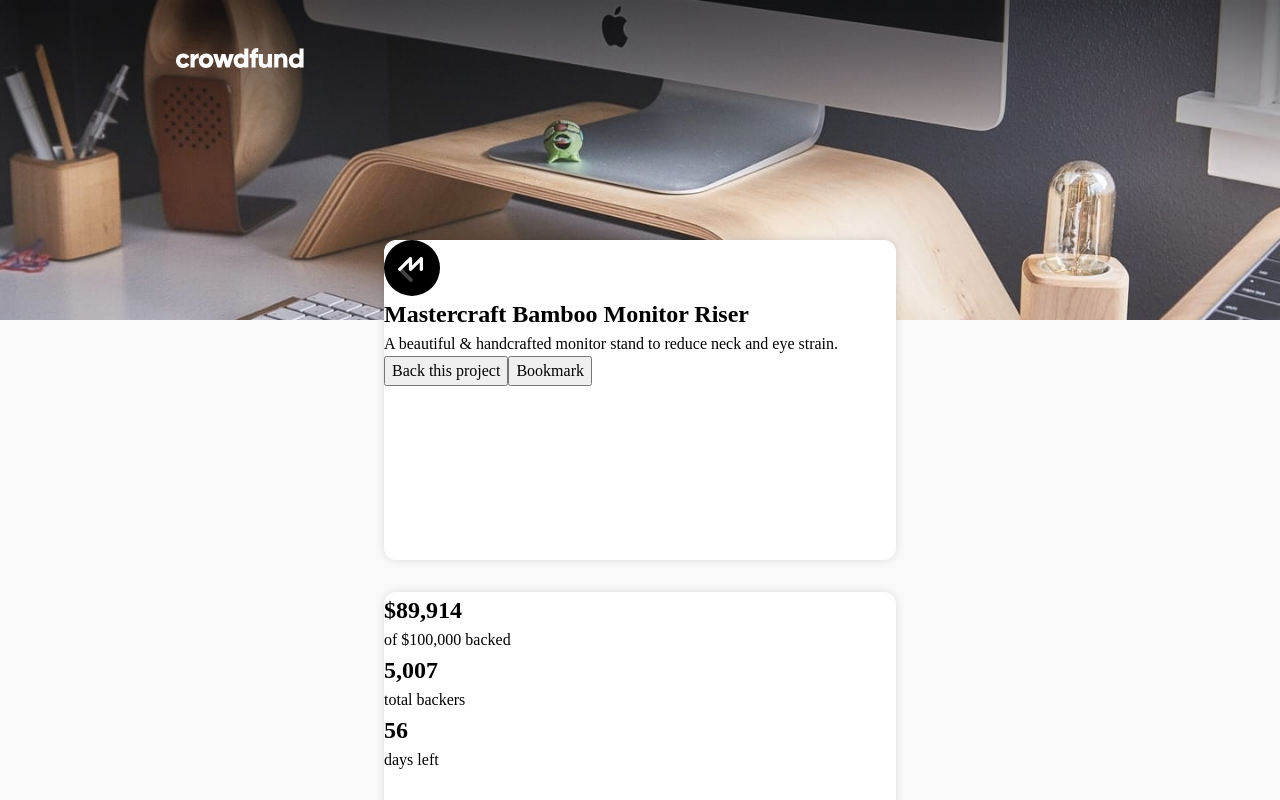
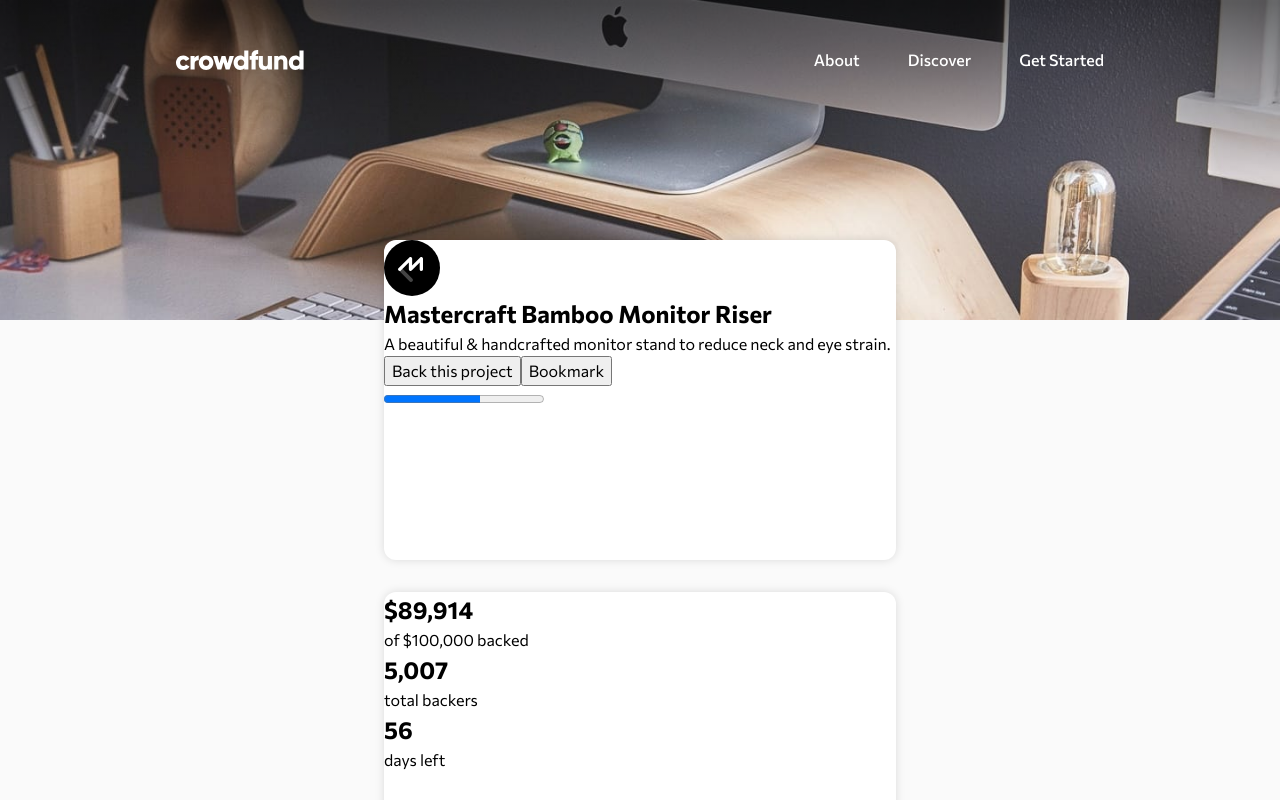
Before and after one commit to 0xjoshva/crowdfunding-project, a Vue app: page / in a window 1280 px wide. Shown: the top 800 px of the page. Built offline with nearby package versions, Linux system fonts and the light colour scheme.

Commit message:
added links

```diff
--- a/src/App.vue
+++ b/src/App.vue
@@ -3,6 +3,7 @@
 </template>
 
 <style>
+@import url('https://fonts.googleapis.com/css2?family=Commissioner:wght@100;200;300;400;500;600;700;800;900&display=swap');
 *,
 *::before,
 *::after {
@@ -14,6 +15,7 @@
 html,
 body {
   height: 100%;
+  font-family: 'Commissioner', sans-serif;
 }
 body {
   line-height: 1.5;
--- a/src/views/HomeView.vue
+++ b/src/views/HomeView.vue
@@ -3,7 +3,11 @@
     <section id="home">
 <nav>
   <img src="../assets/logo.svg" alt="">
-  <div class="links"></div>
+  <div class="links">
+    <a href="">About</a>
+    <a href="">Discover</a>
+    <a href="">Get Started</a>
+  </div>
 </nav>
     </section>
     <section id="crowdfund">
@@ -16,7 +20,7 @@
             <button>Back this project</button>
           <button>Bookmark</button>
           </div>
-
+          <progress min="0" max="100" value="60"></progress>
         </div>
         <div class="mid panel">
 <div>
@@ -81,7 +85,17 @@ nav{
   height: fit-content;
   display: flex;
   justify-content: space-between;
+  align-items: center;
   padding: 3rem;
+}
+nav .links{
+  display: flex;
+  column-gap: 3rem;
+}
+.links a{
+  color: white;
+  text-decoration: none;
+  font-weight: 500;
 }
 #crowdfund{
   height: fit-content;
```
